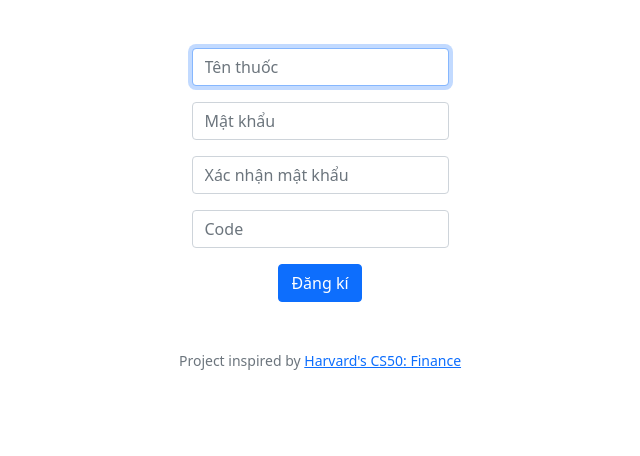
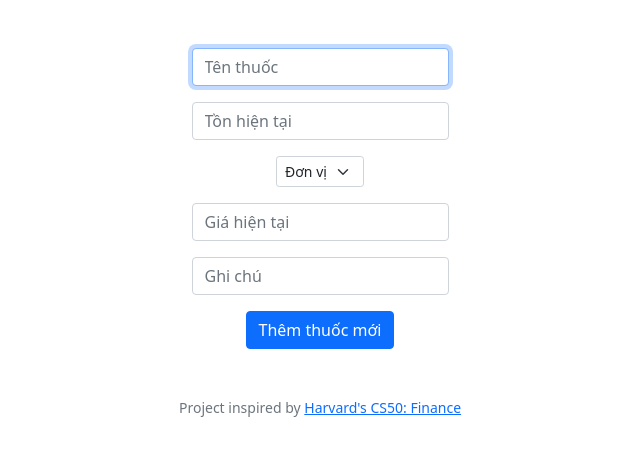
Before and after one commit to phuongvh14/medInventoryManager, a Flask app: template templates/add_new.html in a window 1280 px wide. Shown: the part 68-524 px from the top of the page, without its empty margins (320-960 px from the left). Run offline with Flask 2, Linux system fonts and the light colour scheme; the template is opened without the code that fills it, so the values that code supplies are empty; some libraries are stand-ins or nearby versions.

Commit message:
Finalize template for adding new medicine to database

```diff
--- a/templates/add_new.html
+++ b/templates/add_new.html
@@ -11,15 +11,28 @@
             <input autocomplete="off" autofocus class="form-control mx-auto w-auto" id="medname" name="medname" placeholder="Tên thuốc" type="text">
         </div>
         <div class="mb-3">
-            <input class="form-control mx-auto w-auto" id="password" name="password" placeholder="Mật khẩu" type="password">
+            <input class="form-control mx-auto w-auto" id="quantity" name="quantity" placeholder="Tồn hiện tại" type="number" min="0">
         </div>
         <div class="mb-3">
-            <input class="form-control mx-auto w-auto" id="confirmation" name="confirmation" placeholder="Xác nhận mật khẩu" type="password">
+            <select class="form-select form-select-sm mx-auto w-auto">
+                <option selected>Đơn vị</option>
+                <option value="lo">lọ</option>
+                <option value="hop">hộp</option>
+                <option value="vien">viên</option>
+                <option value="ong">ống</option>
+                <option value="goi">gói</option>
+                <option value="tuyp">tuýp</option>
+                <option value="cuon">cuộn</option>
+                <option value="chai">chai</option>
+            </select>
         </div>
         <div class="mb-3">
-            <input class="form-control mx-auto w-auto" id="secret_code" name="secret_code" placeholder="Code" type="password">
+            <input class="form-control mx-auto w-auto" id="latest_price" name="latest_price" placeholder="Giá hiện tại" type="number" min="0">
         </div>
-        <button class="btn btn-primary" type="submit">Đăng kí</button>
+        <div class="mb-3">
+            <input class="form-control mx-auto w-auto" id="med_notes" name="med_notes" placeholder="Ghi chú" type="text">
+        </div>
+        <button class="btn btn-primary" type="submit">Thêm thuốc mới</button>
     </form>
 
 {% endblock %}
```
